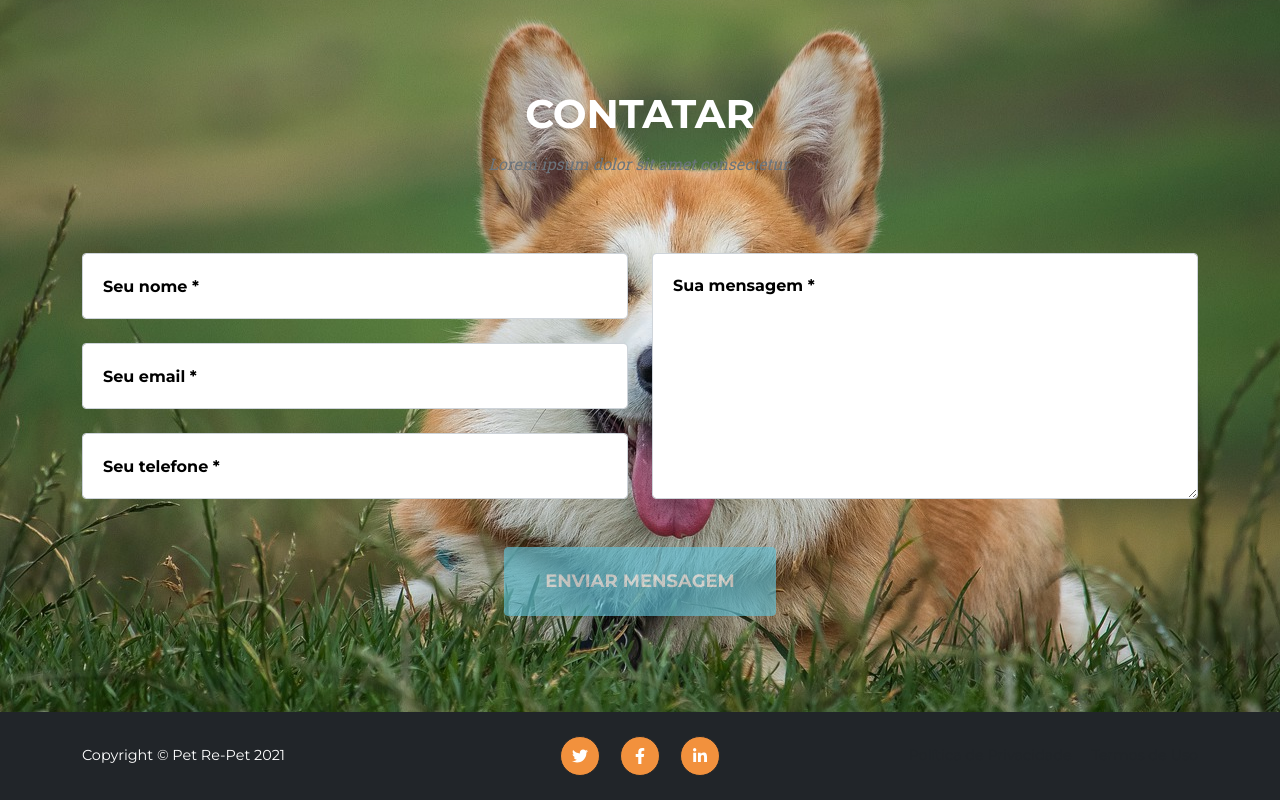
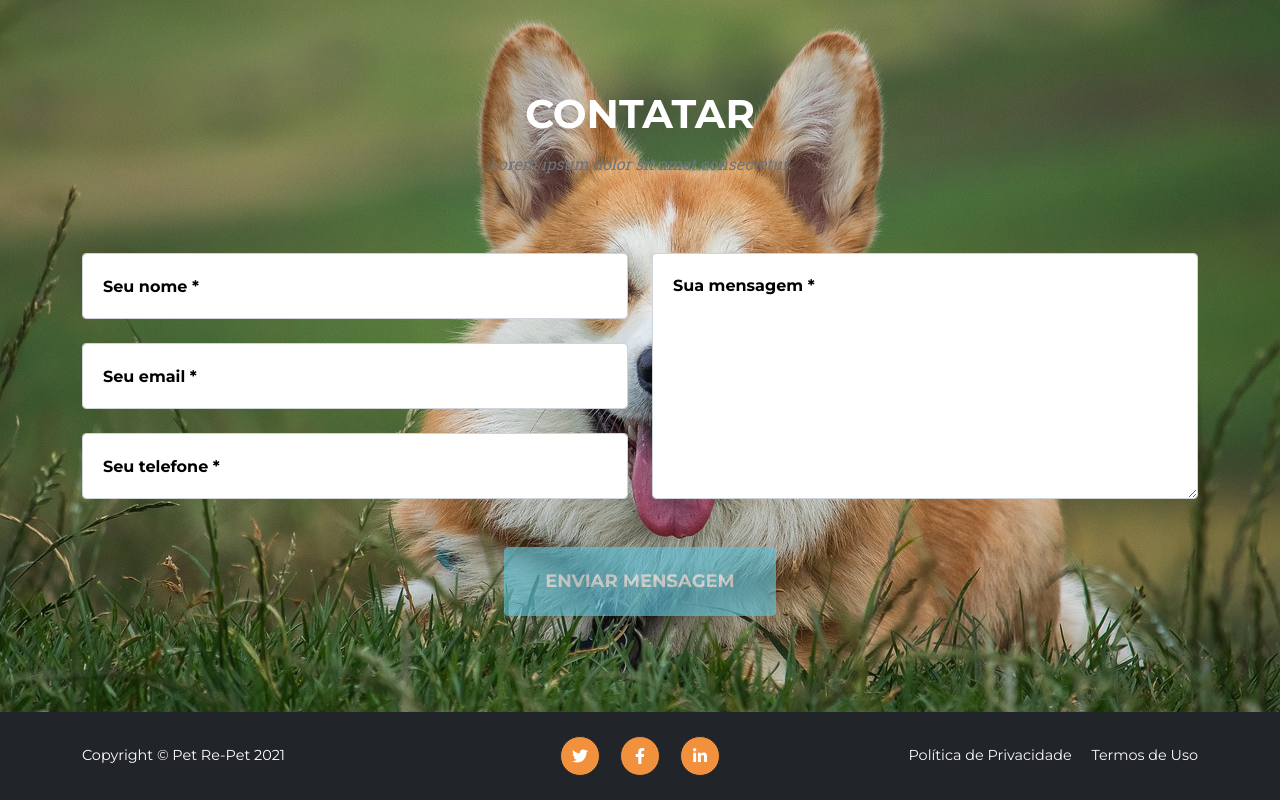
Before and after one commit to Bruno-CLM/Pet-Re-Pet, a plain HTML site: page index.html in a window 1280 px wide. Shown: the part 5418-6218 px from the top of the page. Drawn offline with nearby package versions, Linux system fonts and the light colour scheme.

Commit message:
Projeto Final v1.1

```diff
--- a/index.html
+++ b/index.html
@@ -349,8 +349,8 @@
                         <a class="btn btn-dark btn-social mx-2" href="#!"><i class="fab fa-linkedin-in"></i></a>
                     </div>
                     <div class="col-lg-4 text-lg-end">
-                        <a class="link-dark text-decoration-none me-3" href="#!">Política de Privacidade</a>
-                        <a class="link-dark text-decoration-none" href="#!">Termos de Uso</a>
+                        <a class="link-light text-decoration-none me-3" href="#!">Política de Privacidade</a>
+                        <a class="link-light text-decoration-none" href="#!">Termos de Uso</a>
                     </div>
                 </div>
             </div>
```
